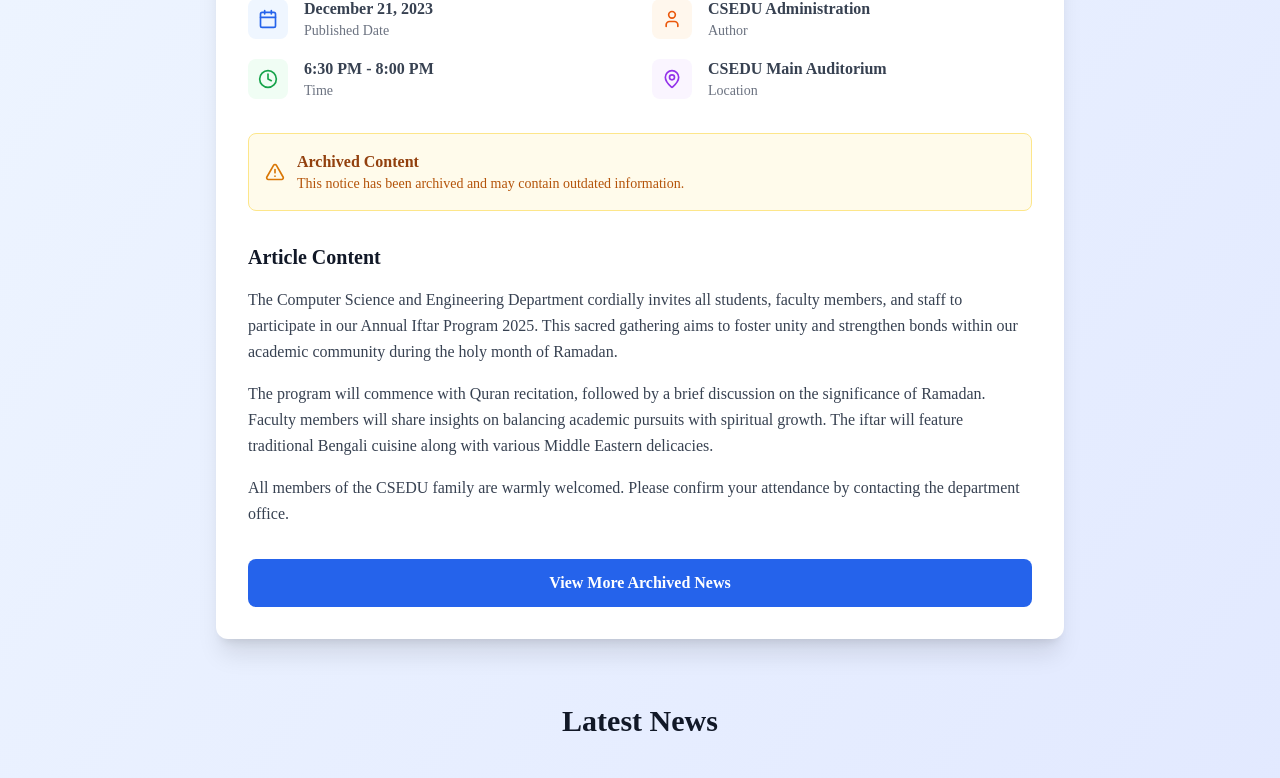
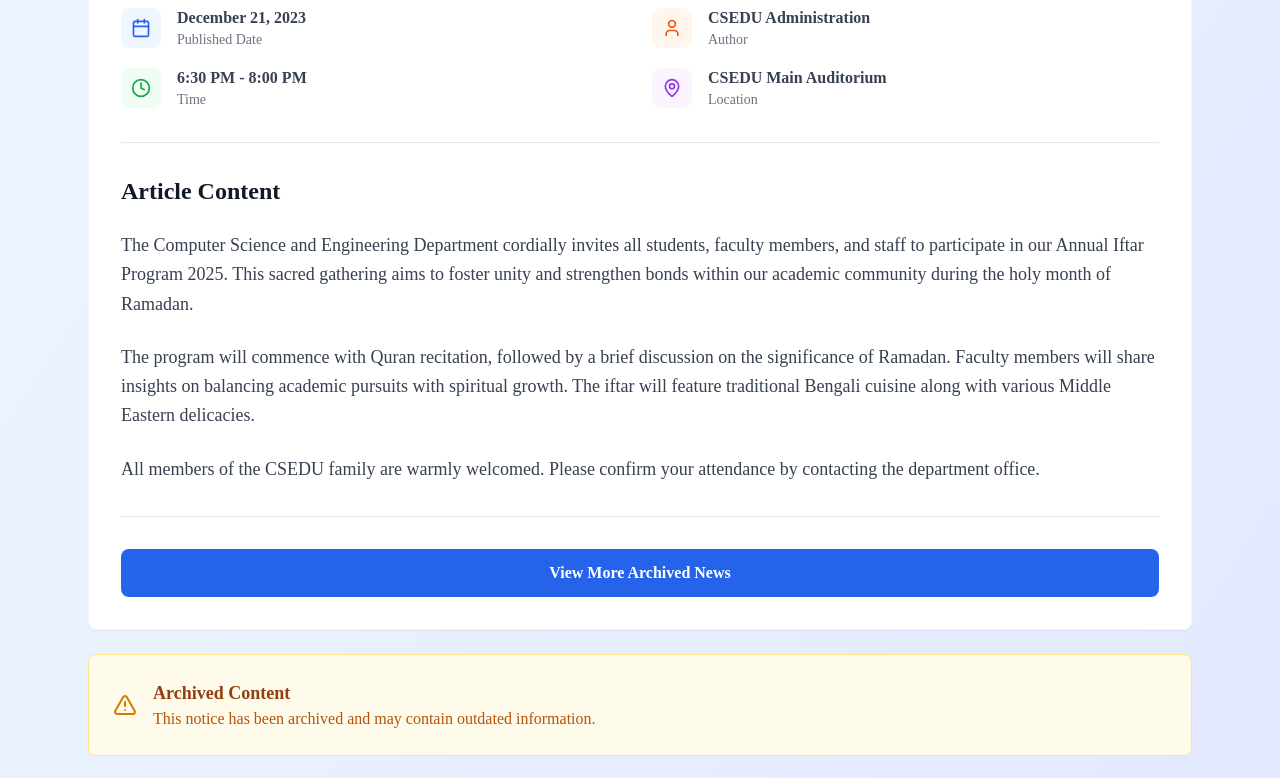
Before and after one commit to samiyariya/CSEDU, a React (Vite) app in the folder frontend/: page /news/1 in a window 1280 px wide. Shown: the part 491-1269 px from the top of the page. Built offline with nearby package versions, Linux system fonts and the light colour scheme.

Commit message:
changed news details 3

```diff
--- a/frontend/src/pages/NewsDetail.jsx
+++ b/frontend/src/pages/NewsDetail.jsx
@@ -81,7 +81,7 @@ const NewsDetail = () => {
 
   return (
     <div className="min-h-screen bg-gradient-to-br from-blue-50 to-indigo-100">
-      <div className="max-w-4xl mx-auto px-6 py-8">
+      <div className="max-w-6xl mx-auto px-6 py-8">
         {/* Back Button */}
         <button
           onClick={() => navigate(newsIsArchived ? "/news/archived" : "/news")}
@@ -91,11 +91,11 @@ const NewsDetail = () => {
           Back to {newsIsArchived ? "Archived " : ""}News
         </button>
 
-        {/* Main News Card */}
-        <div className="bg-white rounded-xl shadow-xl overflow-hidden">
+        {/* Main News Content */}
+        <div className="bg-transparent overflow-hidden">
           {/* News Image */}
           {news.image && (
-            <div className="h-64 md:h-80 relative overflow-hidden">
+            <div className="h-64 md:h-80 relative overflow-hidden rounded-t-lg">
               <img src={news.image || "/placeholder.svg"} alt={news.title} className="w-full h-full object-cover" />
               <div className="absolute inset-0 bg-black bg-opacity-20"></div>
 
@@ -134,9 +134,10 @@ const NewsDetail = () => {
             </div>
           )}
 
-          <div className="p-8">
+          {/* Single White Frame with All Content */}
+          <div className={`bg-white p-8 border border-gray-100 shadow-sm ${news.image ? 'rounded-b-lg' : 'rounded-lg'}`}>
             {/* News Title */}
-            <h1 className="text-3xl md:text-4xl font-bold text-gray-900 mb-4">{news.title}</h1>
+            <h1 className="text-3xl md:text-4xl font-bold text-gray-900 mb-6">{news.title}</h1>
 
             {/* News Info Grid */}
             <div className="grid grid-cols-1 md:grid-cols-2 gap-6 mb-8">
@@ -187,25 +188,13 @@ const NewsDetail = () => {
               </div>
             </div>
 
-            {/* Archive Notice */}
-            {newsIsArchived && (
-              <div className="mb-8">
-                <div className="flex items-center p-4 bg-amber-50 rounded-lg border border-amber-200">
-                  <AlertTriangle className="w-5 h-5 text-amber-600 mr-3" />
+            {/* Divider */}
+            <div className="border-t border-gray-200 my-8"></div>
+
+            {/* Article Content */}
             <div>
-                    <p className="font-semibold text-amber-800">Archived Content</p>
-                    <p className="text-sm text-amber-700">
-                      This notice has been archived and may contain outdated information.
-                    </p>
-                  </div>
-                </div>
-              </div>
-            )}
-
-            {/* Description */}
-            <div className="mb-8">
-              <h3 className="text-xl font-bold text-gray-900 mb-4">Article Content</h3>
-              <div className="text-gray-700 leading-relaxed space-y-4">
+              <h3 className="text-2xl font-bold text-gray-900 mb-6">Article Content</h3>
+              <div className="text-gray-700 leading-relaxed space-y-6 text-lg">
                 {news.detailedDescription ? (
                   news.detailedDescription.split("\n\n").map((paragraph, index) => (
                     <p key={index} className="whitespace-pre-line">
@@ -218,58 +207,36 @@ const NewsDetail = () => {
               </div>
             </div>
 
-            {/* Expiry Date Information
-            {news.expiryDate && (
-              <div className="bg-gray-50 rounded-lg p-6 mb-8">
-                <h3 className="text-lg font-bold text-gray-900 mb-4">Validity Information</h3>
-                <div className="flex items-center">
-                  <div className="flex items-center justify-center w-12 h-12 bg-gray-100 rounded-full mr-4">
-                    <Calendar className="w-6 h-6 text-gray-600" />
-                  </div>
-                  <div>
-                    <p className="font-semibold text-gray-900">
-                      {newsIsArchived ? 'Expired on:' : 'Valid until:'} {news.expiryDate}
-                    </p>
-                    <p className="text-sm text-gray-600">
-                      {newsIsArchived ? 'This notice has expired' : 'Notice validity period'}
-                    </p>
-                  </div>
-                </div>
-              </div>
-            )} */}
-
             {/* Action Buttons */}
-            <div className="flex flex-col sm:flex-row gap-4">
+            <div className="flex flex-col sm:flex-row gap-4 mt-8 pt-8 border-t border-gray-200">
               <button
                 onClick={() => navigate(newsIsArchived ? "/news/archived" : "/news")}
                 className="flex-1 px-6 py-3 bg-blue-600 text-white rounded-lg hover:bg-blue-700 transition-colors font-semibold"
               >
                 View More {newsIsArchived ? "Archived " : ""}News
               </button>
-
-              {/* <button
-                onClick={() => window.print()}
-                className="px-6 py-3 border border-gray-300 text-gray-700 rounded-lg hover:bg-gray-50 transition-colors font-semibold"
-              >
-                Print Article
-              </button>
-
-              <button
-                onClick={handleShare}
-                className="flex items-center justify-center px-6 py-3 border border-blue-600 text-blue-600 rounded-lg hover:bg-blue-50 transition-colors font-semibold"
-              >
-                <Share2 className="w-4 h-4 mr-2" />
-                Share
-              </button> */}
             </div>
           </div>
+
+          {/* Archive Notice - Outside the white frame */}
+          {newsIsArchived && (
+            <div className="mt-6">
+              <div className="flex items-center p-6 bg-amber-50 rounded-lg border border-amber-200">
+                <AlertTriangle className="w-6 h-6 text-amber-600 mr-4" />
+                <div>
+                  <p className="font-semibold text-amber-800 text-lg">Archived Content</p>
+                  <p className="text-amber-700">
+                    This notice has been archived and may contain outdated information.
+                  </p>
+                </div>
+              </div>
+            </div>
+          )}
         </div>
 
         {/* Latest News Section */}
         <div className="mt-16">
-  <h2 className="text-3xl font-extrabold text-gray-900 mb-10 text-center">
-    Latest News
-  </h2>
+          <h2 className="text-3xl font-extrabold text-gray-900 mb-10 text-center">Latest News</h2>
           <div className="grid grid-cols-1 sm:grid-cols-2 md:grid-cols-3 gap-8">
             {getLatestNews(id).map((item) => (
               <div
@@ -304,9 +271,7 @@ const NewsDetail = () => {
                   </div>
                 )}
                 <div className="p-5">
-          <h3 className="font-semibold text-gray-900 text-lg mb-2 line-clamp-2">
-            {item.title}
-          </h3>
+                  <h3 className="font-semibold text-gray-900 text-lg mb-2 line-clamp-2">{item.title}</h3>
                   <p className="text-gray-600 text-sm mb-4 line-clamp-3">{item.description}</p>
                   <div className="flex justify-between items-center text-sm text-gray-500">
                     <div className="flex items-center">
@@ -333,9 +298,6 @@ const NewsDetail = () => {
             </button>
           </div>
         </div>
-
-
-
       </div>
     </div>
   )
```
Lines whose indentation alone changed are shown as unchanged.
